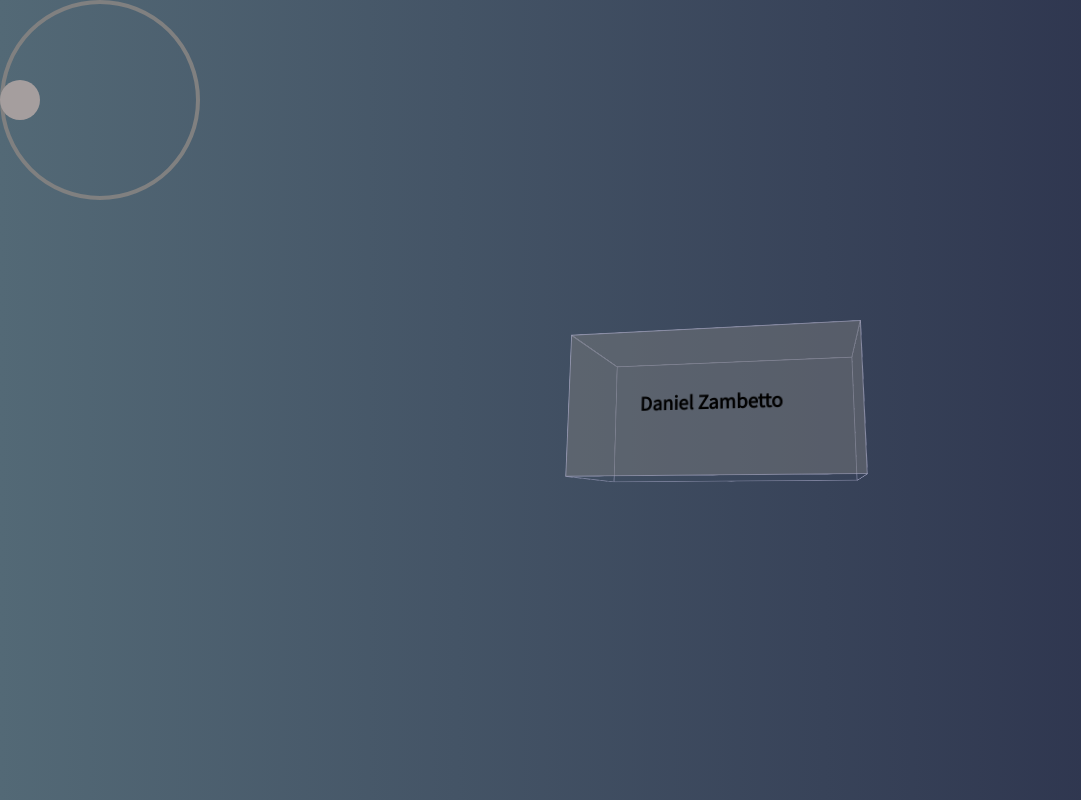
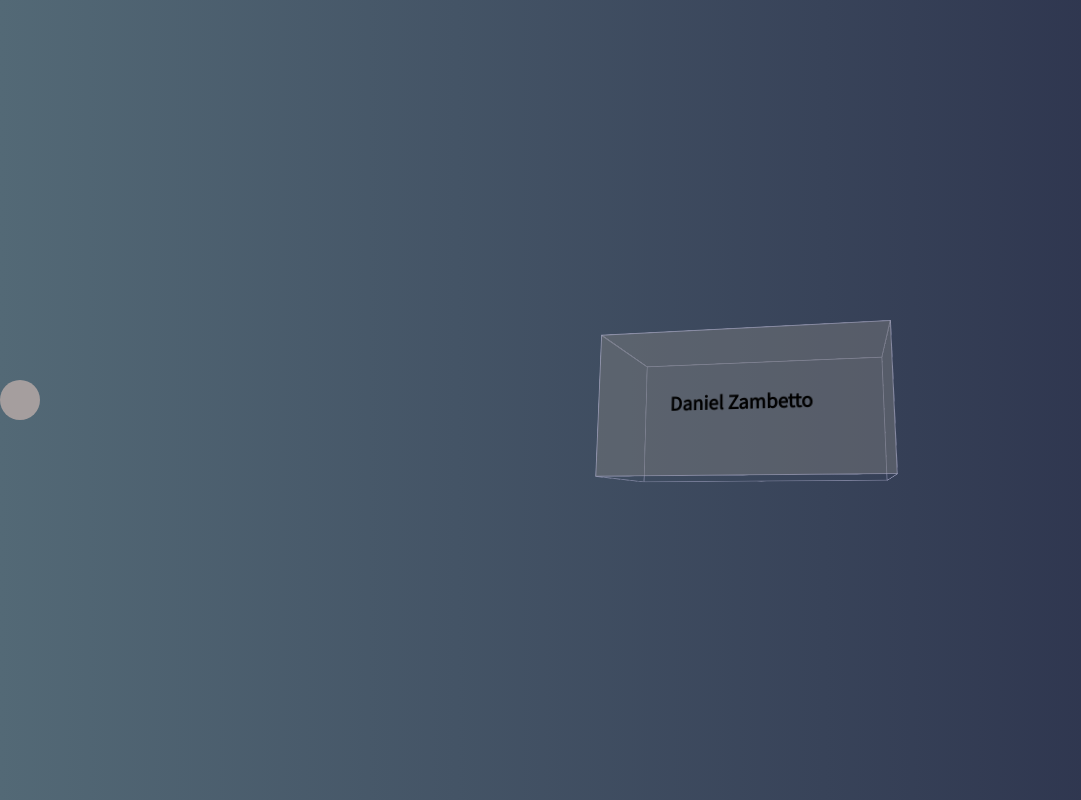
Before and after one commit to heyheman11/portfolio, a React (Create React App) app: page / in a window 1280 px wide. Shown: the whole page, without its empty margins (0-1081 px from the left). Built offline with nearby package versions, Linux system fonts and the light colour scheme.

Commit message:
clean up of nav

```diff
--- a/src/App.css
+++ b/src/App.css
@@ -1,4 +1,6 @@
 .page {
+  display: grid;
+  grid-template: auto / 1fr 6fr;
   height: 100vh;
   background: red;
   background: linear-gradient(
--- a/src/body/Body.css
+++ b/src/body/Body.css
@@ -1,5 +1,4 @@
 .body {
-    margin: 0 0 0 140px;
-    padding: 20px;
-    height: 100%;
+  padding: 20px;
+  height: 100%;
 }
--- a/src/hooks.tsx
+++ b/src/hooks.tsx
@@ -1,4 +1,4 @@
-import React, { useEffect, useState, useCallback } from "react";
+import { useEffect, useState, useCallback } from "react";
 import { PartialDOMRect } from "./nav/types";
 import { debounce } from "lodash";
 
--- a/src/nav/Nav.css
+++ b/src/nav/Nav.css
@@ -1,5 +1,5 @@
-.nav-outer {
-  position: absolute;
+.nav {
+  place-self: center;
 }
 
 .nav-inner {
@@ -7,10 +7,17 @@
   width: 200px;
   height: 200px;
   border-radius: 50%;
-  border: 4px solid gray;
+  border: 4px solid transparent;
   display: flex;
   justify-content: center;
   align-items: center;
+  transition: all 0.3s;
+  box-shadow: none;
+}
+
+.nav--active .nav-inner {
+  box-shadow: 25px 0px 60px 28px rgba(15, 137, 194, 0.6);
+  border: 4px solid gray;
 }
 
 .nav-options div {
@@ -37,7 +44,11 @@
   transform: translate(var(--x-position), var(--y-position));
 }
 
-.nav-ball div {
+.nav--selected .nav-ball {
+  box-shadow: 0px 0px 5px 0px rgba(0, 0, 0, 0.45);
+}
+
+.nav-ball-inner {
   border-radius: 50%;
   height: 100%;
   width: 100%;
@@ -45,8 +56,13 @@
   pointer-events: none;
 }
 
-.nav-ball.selected div {
+.nav--active .nav-ball-inner {
   animation: pulse 2s infinite;
+}
+
+.nav-pip {
+  transition: "0.5s all";
+  animation: fadeIn 0.5s normal;
 }
 
 @keyframes pulse {
@@ -59,6 +75,11 @@
   }
 }
 
-.nav-ball.selected {
-  box-shadow: 0px 0px 5px 0px rgba(0, 0, 0, 0.45);
+@keyframes fadeIn {
+  from {
+    opacity: 0;
+  }
+  to {
+    opacity: 1;
+  }
 }
--- a/src/nav/Nav.tsx
+++ b/src/nav/Nav.tsx
@@ -1,5 +1,5 @@
-import React, { useState, useRef, useEffect, useCallback } from "react";
-import { getX, getY } from "./utils";
+import { useState, useRef, useEffect, useCallback, useMemo } from "react";
+import { getX, getY, isCollision, setActive } from "./utils";
 import { NAV_BALL_RADIUS } from "./constants";
 import { useBoundingRect } from "../hooks";
 import "./Nav.css";
@@ -17,36 +17,41 @@ function NavigationPip({
 }) {
   const pipRef = useRef<HTMLDivElement>(null);
   const pipCoordinates = useBoundingRect(pipRef);
+  const [isHover, setIsHover] = useState(false);
+
+  const navBall = useMemo(
+    () => ({
+      ...navBallCoordinates,
+      height: NAV_BALL_RADIUS,
+      width: NAV_BALL_RADIUS,
+    }),
+    [navBallCoordinates]
+  );
 
   useEffect(() => {
-    /*
-     * Logic taken from https://developer.mozilla.org/en-US/docs/Games/Techniques/2D_collision_detection
-     */
-    if (
-      navBallCoordinates.x < pipCoordinates.x + pipCoordinates.width &&
-      navBallCoordinates.x + NAV_BALL_RADIUS > pipCoordinates.x &&
-      navBallCoordinates.y < pipCoordinates.y + pipCoordinates.height &&
-      navBallCoordinates.y + NAV_BALL_RADIUS > pipCoordinates.y
-    ) {
-      handleCollision(title);
+    if (isCollision(navBall, pipCoordinates)) {
+      setIsHover(true);
+      const timeout = setTimeout(() => {
+        if (isCollision(navBall, pipCoordinates)) {
+          handleCollision(title);
+          setIsHover(false);
+        }
+      }, 500);
+      return () => {
+        setIsHover(false);
+        clearTimeout(timeout);
+      };
     }
-  }, [
-    navBallCoordinates.x,
-    navBallCoordinates.y,
-    pipCoordinates.x,
-    pipCoordinates.y,
-    pipCoordinates.width,
-    pipCoordinates.height,
-    handleCollision,
-    title
-  ]);
+  }, [navBall, pipCoordinates, handleCollision, title]);
 
   return (
     <div
       ref={pipRef}
       key={index}
+      className="nav-pip"
       style={{
         transform: `translate3d(${getX(index, 2)}px, ${getY(index, 2)}px, 0)`,
+        fontWeight: isHover ? 700 : "inherit",
       }}
     >
       {title}
@@ -54,7 +59,15 @@ function NavigationPip({
   );
 }
 
-function Nav({ pageRef, routes, setSelected }: { pageRef: React.Ref<HTMLElement>; routes: Array<string>; setSelected: any }) {
+function Nav({
+  pageRef,
+  routes,
+  setSelected,
+}: {
+  pageRef: React.Ref<HTMLElement>;
+  routes: Array<string>;
+  setSelected: any;
+}) {
   const [initial, setInitial] = useState({ x: 0, y: 0 });
   const [coord, setCoord] = useState({ x: 0, y: 0 });
   const [isDragOn, setIsDragOn] = useState(false);
@@ -74,7 +87,6 @@ function Nav({ pageRef, routes, setSelected }: { pageRef: React.Ref<HTMLElement>
         const currentX = event.clientX - initial.x - NAV_BALL_RADIUS;
         const currentY = event.clientY - initial.y - NAV_BALL_RADIUS;
         setCoord({ x: event.clientX, y: event.clientY });
-        // subtract half the height of the ball
         if (moveRef && "current" in moveRef) {
           moveRef.current?.style.setProperty("--x-position", `${currentX}px`);
           moveRef.current?.style.setProperty("--y-position", `${currentY}px`);
@@ -111,23 +123,28 @@ function Nav({ pageRef, routes, setSelected }: { pageRef: React.Ref<HTMLElement>
     }
   }, []);
 
-  const handleCollision = useCallback((title: string) => {
-    setSelected(title)
-  }, [setSelected]);
+  const handleCollision = useCallback(
+    (title: string) => {
+      setSelected(title);
+    },
+    [setSelected]
+  );
 
   const getNavItems = useCallback(() => {
-    return routes.map((route, index) => (<NavigationPip
-      title={route}
-      index={index}
-      navBallCoordinates={coord}
-      handleCollision={handleCollision}
-    />))
+    return routes.map((route, index) => (
+      <NavigationPip
+        title={route}
+        index={index}
+        navBallCoordinates={coord}
+        handleCollision={handleCollision}
+      />
+    ));
   }, [coord, routes, handleCollision]);
 
   return (
-    <div className="nav-outer">
-      <div className={`nav-ball${isDragOn ? " selected" : ""}`} ref={moveRef}>
-        <div></div>
+    <div className={setActive("nav", isDragOn)}>
+      <div className="nav-ball" ref={moveRef}>
+        <div className="nav-ball-inner"></div>
       </div>
       <div className="nav-inner">
         {isDragOn ? <div className="nav-options">{getNavItems()}</div> : null}
--- a/src/nav/utils.ts
+++ b/src/nav/utils.ts
@@ -1,4 +1,5 @@
 import { MAIN_CIRCLE_RADIUS } from "./constants";
+import { PartialDOMRect } from "./types";
 
 export const getX = (i: number, length: number) => {
   const position = (i + 1) / (length + 1);
@@ -16,4 +17,23 @@ export const getY = (i: number, length: number) => {
   return Math.ceil(answer);
 };
 
-export const isCollision = () => {}
+/*
+ * Logic taken from https://developer.mozilla.org/en-US/docs/Games/Techniques/2D_collision_detection
+ */
+export const isCollision = (
+  first: PartialDOMRect,
+  second: PartialDOMRect
+): boolean => {
+  return (
+    first.x < second.x + second.width &&
+    first.x + first.width > second.x &&
+    first.y < second.y + second.height &&
+    first.y + first.height > second.y
+  );
+};
+
+export const setActive = (baseClass: string, isActive: boolean) => {
+  return [baseClass, isActive && `${baseClass}--active`]
+    .filter((item) => !!item)
+    .join(" ");
+};
--- a/src/pages/about/About.tsx
+++ b/src/pages/about/About.tsx
@@ -1,6 +1,5 @@
 import { Cube } from "./Cube";
 import "./About.css";
-import React from "react";
 
 /* <div className="orbit earth">
               <div className="inner-orbit">
```
Also changed, not shown: 1 other file (tests, documents, lock files or other folders).
